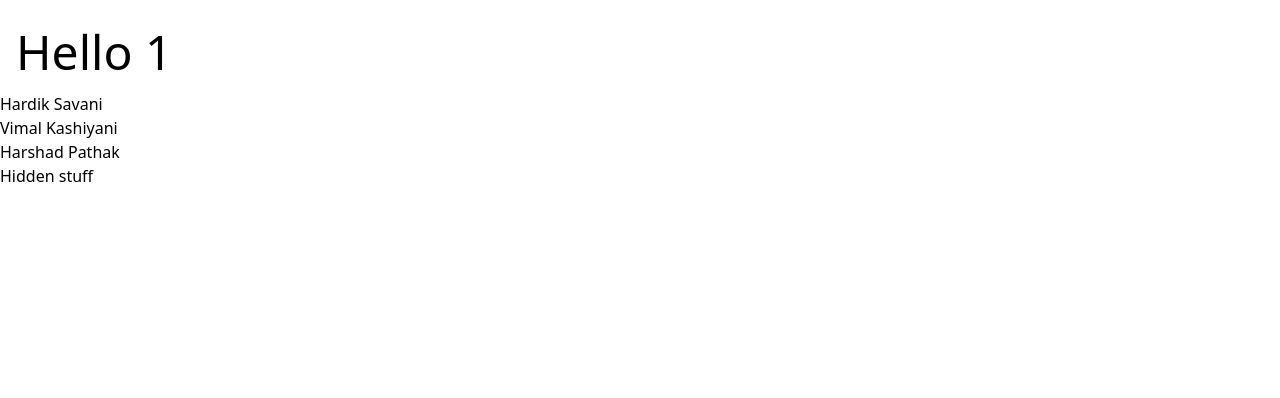
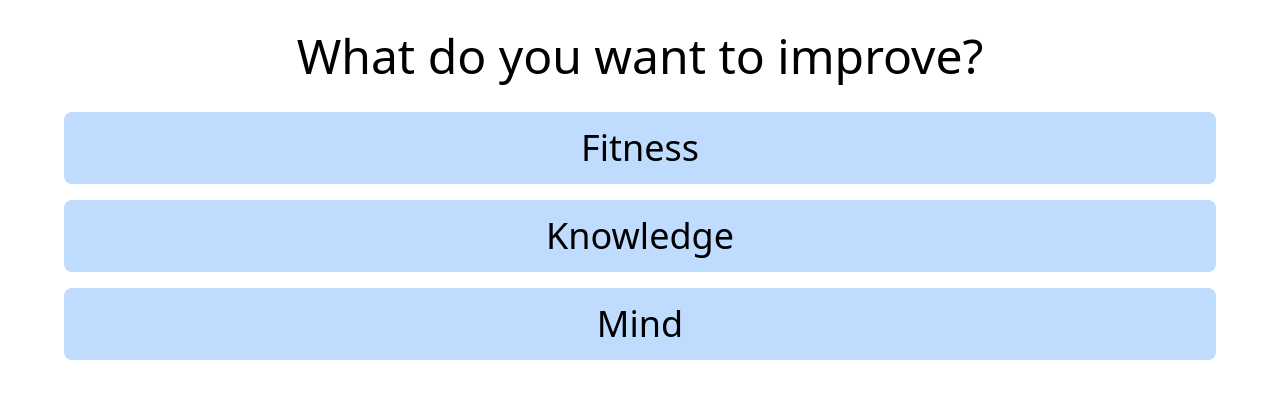
Before and after one commit to hacksheffield9-g11-04/frontend, an Angular app: page / in a window 1280 px wide. Shown: the top 398 px of the page. Built offline with nearby package versions, Linux system fonts and the light colour scheme.

Commit message:
simple prototype

```diff
--- a/src/app/app.component.ts
+++ b/src/app/app.component.ts
@@ -1,17 +1,26 @@
 import { Component } from '@angular/core';
 import { RouterOutlet } from '@angular/router';
 import { HeadingComponent } from './shared/ui/heading.component';
+import { ButtonComponent } from './shared/ui/button.component';
 
 @Component({
   selector: 'app-root',
   standalone: true,
-  imports: [RouterOutlet, HeadingComponent],
+  imports: [RouterOutlet, HeadingComponent, ButtonComponent],
   template: `
     <router-outlet>
-      <app-heading title="Hello 1"></app-heading>
+      <div class="px-6 mx-auto max-w-[1200px]">
+        <app-heading [title]="title"></app-heading>
+        <div class="grid grid-cols-1 gap-4">
+          @for (section of sections; track $index) {
+          <app-button [text]="section.name" />
+          }
+        </div>
+      </div>
     </router-outlet>
   `,
 })
 export class AppComponent {
-  title = 'atomicgains';
+  title = 'What do you want to improve?';
+  sections = [{ name: 'Fitness' }, { name: 'Knowledge' }, { name: 'Mind' }];
 }
--- a/src/app/shared/ui/button.component.ts
+++ b/src/app/shared/ui/button.component.ts
@@ -1,16 +1,16 @@
-import { Component } from '@angular/core';
+import { Component, input } from '@angular/core';
 
 @Component({
   selector: 'app-button',
   standalone: true,
   imports: [],
   template: `
-    <p>
-      button works!
-    </p>
+    <button class="text-4xl py-4 bg-blue-200 w-full mx-auto rounded-lg">
+      {{ text() }}
+    </button>
   `,
-  styles: ``
+  styles: ``,
 })
 export class ButtonComponent {
-
+  text = input.required<string>();
 }
--- a/src/app/shared/ui/heading.component.ts
+++ b/src/app/shared/ui/heading.component.ts
@@ -1,27 +1,18 @@
 import { Component, input } from '@angular/core';
+import { ButtonComponent } from './button.component';
 
 @Component({
   selector: 'app-heading',
   standalone: true,
   imports: [],
   template: `
-    <h1 class="text-5xl p-4 mt-3">
+    <h1 class="text-5xl text-center py-8">
       {{ title() }}
     </h1>
-    @for (user of users; track $index) {
-    <p>{{ user.name }}</p>
-    } @if (show()){
-    <p>Hidden stuff</p>
-    }
   `,
   styles: ``,
 })
 export class HeadingComponent {
   show = input(true);
-  title = input<string>();
-  users = [
-    { id: 1, name: 'Hardik Savani' },
-    { id: 2, name: 'Vimal Kashiyani' },
-    { id: 3, name: 'Harshad Pathak' },
-  ];
+  title = input<string>('');
 }
```
